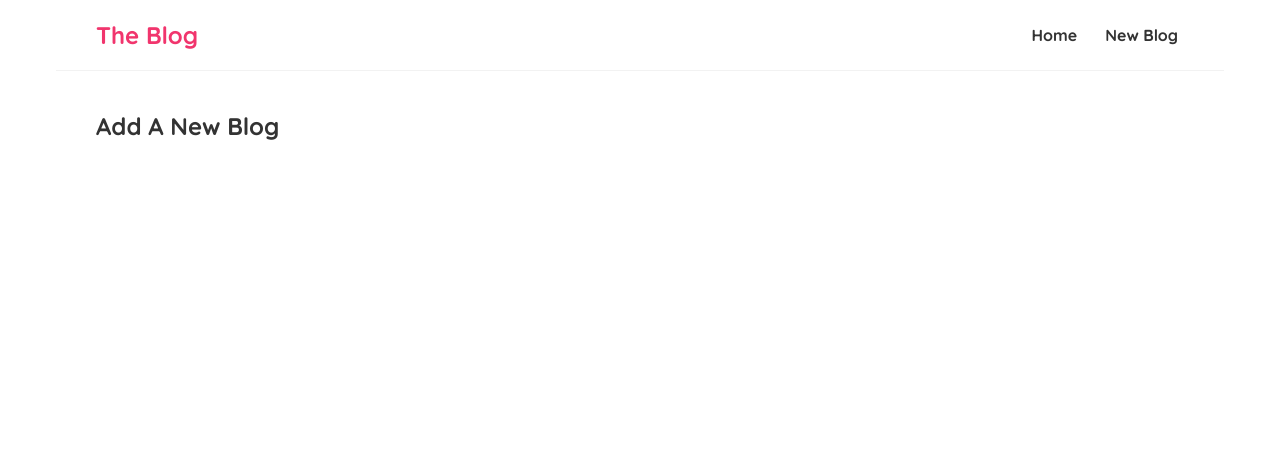
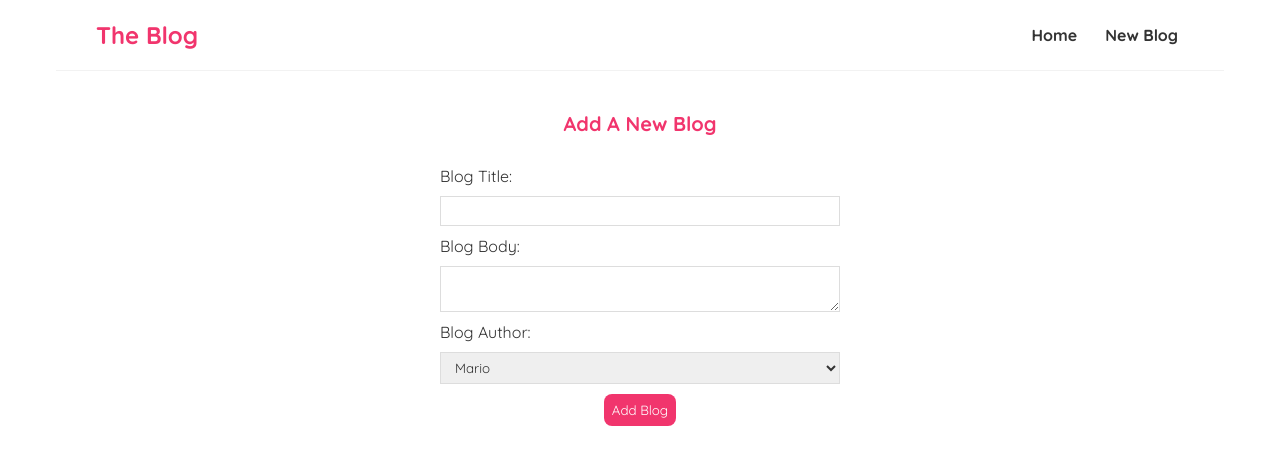
Before and after one commit to z1n-0k/blog-react, a React (Create React App) app: page /create in a window 1280 px wide. Shown: the top 464 px of the page. Built offline with nearby package versions, Linux system fonts and the light colour scheme.

Commit message:
added create blog functionality and added delete functionality to button on details page

```diff
--- a/data/db.json
+++ b/data/db.json
@@ -1,38 +1,52 @@
 {
-    "blogs":[
+  "blogs": [
     {
-            "id" : 1,
-            "title" : "My First Blog",
-            "body" : "lorem ipsum ...",
-            "author" : "Mario"
-
+      "id": "2",
+      "title": "My Second Blog",
+      "body": "lorem ipsum ...",
+      "author": "Mario"
     },
     {
-            "id" : 2,
-            "title" : "My Second Blog",
-            "body" : "lorem ipsum ...",
-            "author" : "Mario"
-
+      "id": "3",
+      "title": "To Love",
+      "body": "lorem ipsum ...",
+      "author": "Luigi"
     },
     {
-            "id" : 3,
-            "title" : "To Love",
-            "body" : "lorem ipsum ...",
-            "author" : "Luigi"
-
+      "id": "4",
+      "title": "My Princess!",
+      "body": "lorem ipsum ...",
+      "author": "Bowser"
     },
     {
-            "id" : 4,
-            "title" : "My Princess!",
-            "body" : "lorem ipsum ...",
-            "author" : "Bowser"
-
+      "id": "5",
+      "title": "Lost",
+      "body": "lorem ipsum ...",
+      "author": "Luigi"
     },
     {
-            "id" : 5,
-            "title" : "Lost",
-            "body" : "lorem ipsum ...",
-            "author" : "Luigi"
+      "id": "1476",
+      "title": "Thousand Years!!!",
+      "body": "lorem ipsum !!!!",
+      "author": "Mario"
+    },
+    {
+      "id": "9ba5",
+      "title": "Bold",
+      "body": "Lorem Ipsum",
+      "author": "Yoshi"
+    },
+    {
+      "id": "81d6",
+      "title": "Heart",
+      "body": "lorem ipsum ...",
+      "author": "Mario"
+    },
+    {
+      "id": "7942",
+      "title": "Love",
+      "body": "lorem ipsum ...",
+      "author": "Mario"
     }
   ]
 }
--- a/src/BlogDetails.js
+++ b/src/BlogDetails.js
@@ -1,12 +1,22 @@
-import { useParams } from "react-router-dom";
+import { useNavigate, useParams } from "react-router-dom";
 import useFetch from "./useFetch";
+
 
 const BlogDetails = () => {
 
 
     const {id} = useParams()
     const { data: blog, isPending, error } = useFetch(`http://localhost:5000/blogs/${id}`);
+    const history = useNavigate();
 
+    const deleteBlog = () => {
+        fetch('http://localhost:5000/blogs/'+blog.id,
+            {method: 'DELETE'}
+        ).then(() => {
+            history('/');
+        })
+
+    }
 
     return (
 
@@ -18,6 +28,7 @@
                     <h2>{blog.title}</h2>
                     <p>Written by: {blog.author}</p>
                     <div>{blog.body}</div>
+                    <button onClick={deleteBlog}>Delete</button>
                 </article>
             )}
         </div>
--- a/src/Create.js
+++ b/src/Create.js
@@ -1,7 +1,66 @@
+import { useState } from "react";
+import {useNavigate} from 'react-router-dom'
 const Create = () => {
+
+    const [title, setTitle] = useState('');
+    const [body, setBody] = useState('');
+    const [author, setAuthor] = useState('Mario');
+    const [isPending, setIsPending] = useState(false);
+    const history = useNavigate();
+
+    const handleSubmit = (e) => {
+        e.preventDefault();
+        const blog = {
+            title, body, author
+        };
+
+        setIsPending(true);
+
+        fetch('http://localhost:5000/blogs', {
+            method: 'POST',
+            headers: {'Content-Type': 'application/json'},
+            body: JSON.stringify(blog)
+        }).then(() => {
+            console.log('new blog added');
+            setIsPending(false);
+            history('/');
+        })
+    }
+
     return (
         <div className="create">
             <h2>Add A New Blog</h2>
+            <form onSubmit={handleSubmit}>
+                <label>Blog Title:</label>
+                <input
+                    type="text"
+                    required
+                    value={title}
+                    onChange={(e) => {
+                        setTitle(e.target.value)
+                    }}
+                />
+                <label>Blog Body:</label>
+                <textarea
+                    required
+                    value={body}
+                    onChange={(e) => {
+                        setBody(e.target.value);
+                    }}
+                ></textarea>
+                <label>Blog Author:</label>
+                <select
+                    value={author}
+                    onChange={(e) => {
+                        setAuthor(e.target.value)
+                    }}
+                >
+                    <option value="Mario">Mario</option>
+                    <option value="Yoshi">Yoshi</option>
+                </select>
+                {!isPending && <button>Add Blog</button>}
+                {isPending && <button disabled>Adding Blog...</button>}
+            </form>
         </div>
     );
 }
--- a/src/index.css
+++ b/src/index.css
@@ -99,3 +99,38 @@
   border-radius: 8px;
   cursor: pointer;
 }
+
+.create {
+  max-width: 400px;
+  margin: 0 auto;
+  text-align: center;
+}
+
+.create label {
+  text-align: left;
+  display: block;
+}
+
+.create h2 {
+  font-size: 20px;
+  color: #f1356d;
+  margin-bottom: 30px;
+}
+
+.create input, .create textarea, .create select {
+  width: 100%;
+  padding: 6px 10px;
+  margin: 10px 0;
+  border: 1px solid #ddd;
+  box-sizing: border-box;
+  display: block;
+}
+
+.create button {
+  background: #f1356d;
+  color:#fff;
+  border: 0;
+  padding: 8px;
+  border-radius: 8px;
+  cursor: pointer;
+}
```
Lines whose indentation alone changed are shown as unchanged.
